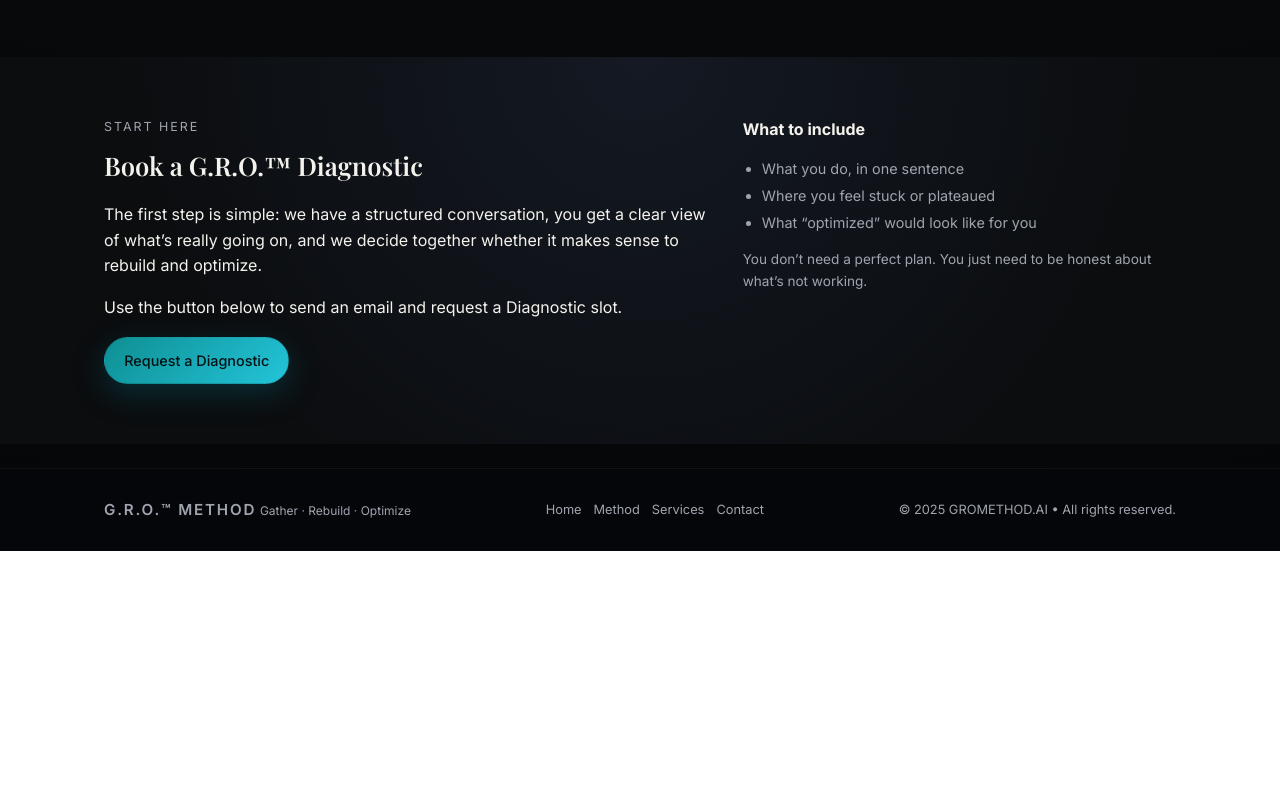
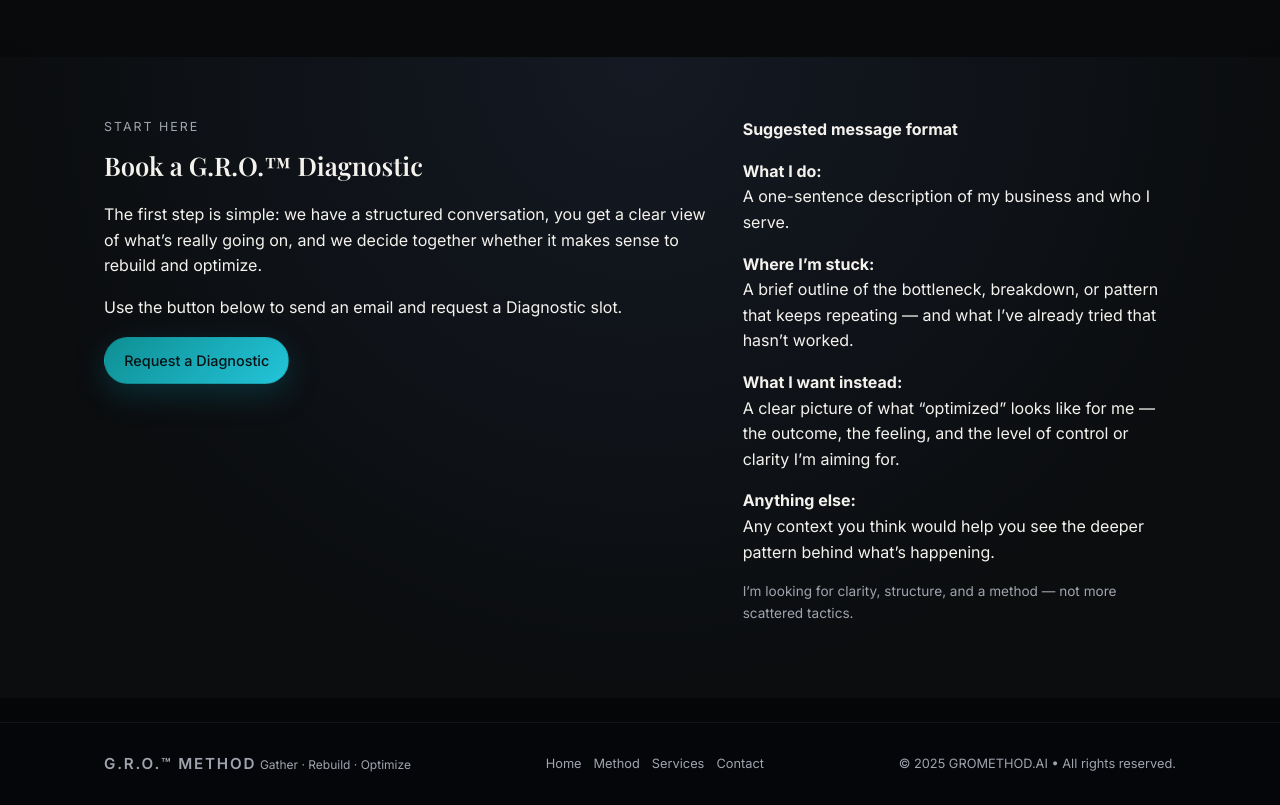
Before and after one commit to codyyork805-gif/gromethod.ai, a plain HTML site: page index.html in a window 1280 px wide. Shown: the part 2499-3304 px from the top of the page. Before the commit the page ends 3050 px from the top, so only its background shows below. Drawn offline with nearby package versions, Linux system fonts and the light colour scheme.

Commit message:
Revise contact section with suggested message format
Updated the contact section to include a suggested message format for users.

```diff
--- a/index.html
+++ b/index.html
@@ -266,15 +266,21 @@
           </a>
         </div>
         <div class="contact-meta">
-          <h3>What to include</h3>
-          <ul>
-            <li>What you do, in one sentence</li>
-            <li>Where you feel stuck or plateaued</li>
-            <li>What “optimized” would look like for you</li>
-          </ul>
+          <h3>Suggested message format</h3>
+          <p><strong>What I do:</strong><br>
+            A one-sentence description of my business and who I serve.
+          </p>
+          <p><strong>Where I’m stuck:</strong><br>
+            A brief outline of the bottleneck, breakdown, or pattern that keeps repeating — and what I’ve already tried that hasn’t worked.
+          </p>
+          <p><strong>What I want instead:</strong><br>
+            A clear picture of what “optimized” looks like for me — the outcome, the feeling, and the level of control or clarity I’m aiming for.
+          </p>
+          <p><strong>Anything else:</strong><br>
+            Any context you think would help you see the deeper pattern behind what’s happening.
+          </p>
           <p class="contact-note">
-            You don’t need a perfect plan. You just need to be honest about
-            what’s not working.
+            I’m looking for clarity, structure, and a method — not more scattered tactics.
           </p>
         </div>
       </div>
```
